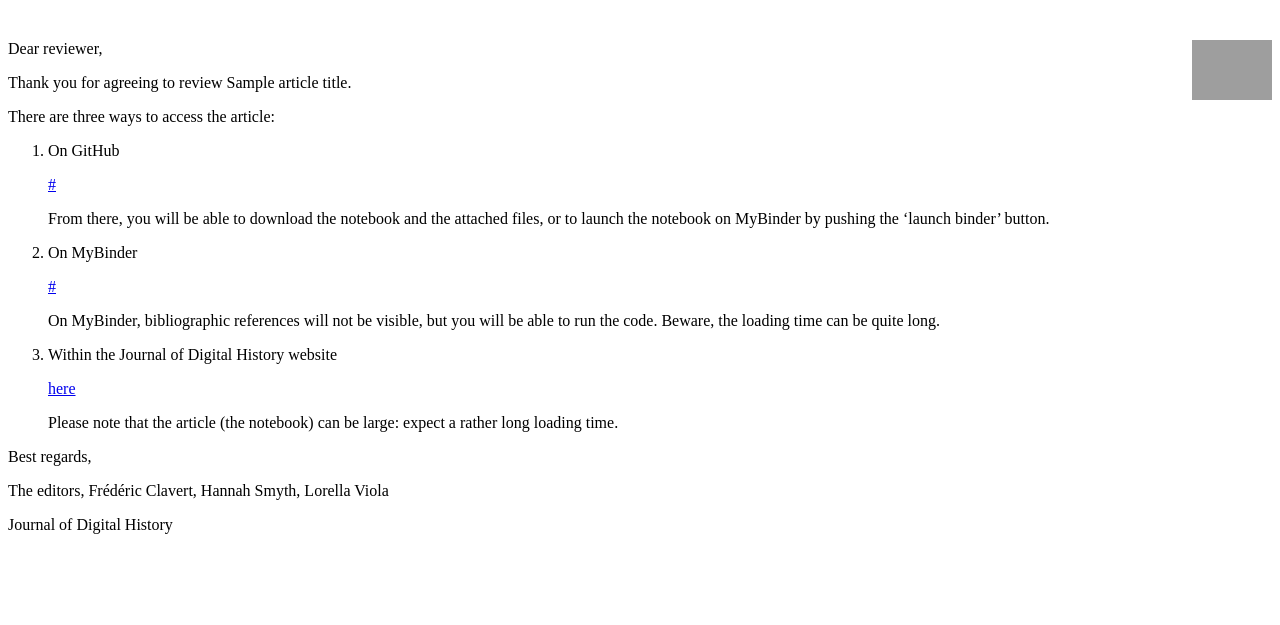
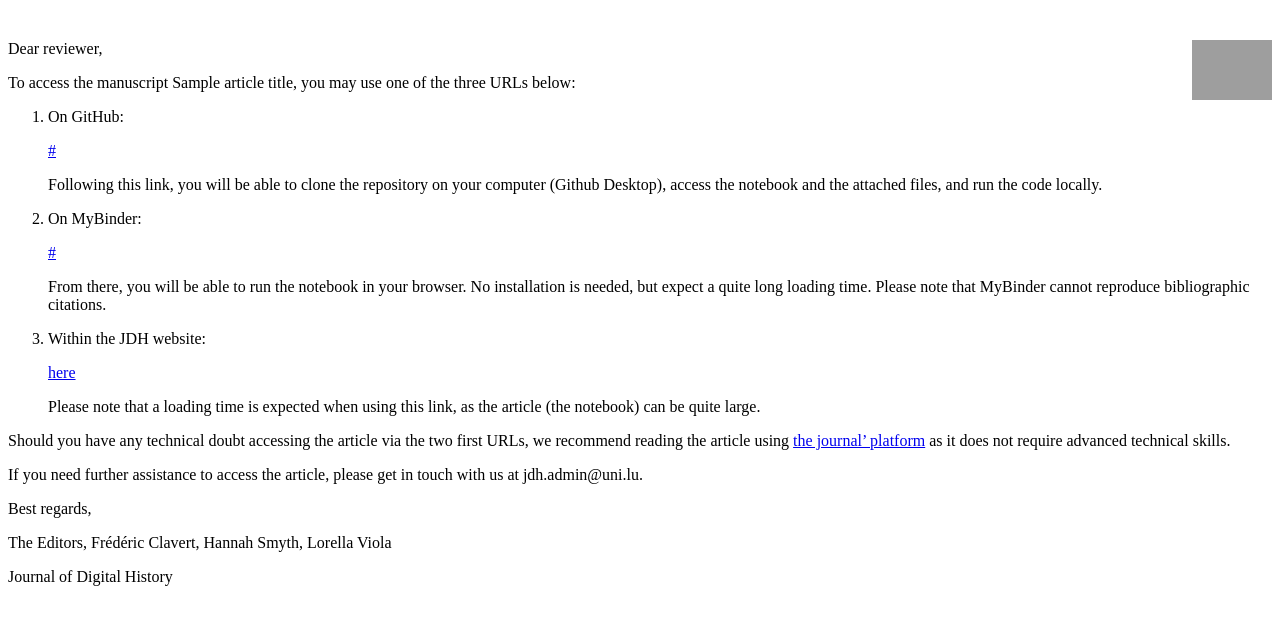
Before and after one commit to C2DH/journal-of-digital-history-backend, a Django app: template jdhseo/templates/jdhseo/peer_review.html in a window 1280 px wide. Shown: the top 625 px of the page. Run offline with Django 3.2, Linux system fonts and the light colour scheme; the template is opened without the code that fills it: most values are stand-ins (such as "Sample title", 1, 10 or a date in 2020); grey boxes are pictures that could not be loaded.

Commit message:
update template (#343)

```diff
--- a/jdhseo/templates/jdhseo/peer_review.html
+++ b/jdhseo/templates/jdhseo/peer_review.html
@@ -4,23 +4,27 @@
 <div style="margin-top: 40px;">
 <p>Dear reviewer,</p>
 
-<p>Thank you for agreeing to review {{ articleTitle }}.</p>
+<p>To access the manuscript {{ articleTitle }}, you may use one of the three URLs below:</p>
 
-<p>There are three ways to access the article:</p>
 
 <ol>
-    <li>On GitHub</li>
+    <li>On GitHub:</li>
     <p><a href="{{ article.repository_url }}">{{ article.repository_url }}</a></p>
-    <p>From there, you will be able to download the notebook and the attached files, or to launch the notebook on MyBinder by pushing the ‘launch binder’ button.</p>
-    <li>On MyBinder</li>
+    <p>Following this link, you will be able to clone the repository on your computer (Github Desktop), access the notebook and the attached files, and run the code locally.
+</p>
+    <li>On MyBinder:</li>
     <p><a href="{{ article.binder_url }}">{{ article.binder_url }}</a></p>
-    <p>On MyBinder, bibliographic references will not be visible, but you will be able to run the code. Beware, the loading time can be quite long.</p>
-    <li>Within the Journal of Digital History website</li>
-    <p><a href="https://journalofdigitalhistory.org/en/notebook-viewer/{{ article.notebook_url|add:'/' }}">here</a></p>
-    <p>Please note that the article (the notebook) can be large: expect a rather long loading time.</p>
+    <p>From there, you will be able to run the notebook in your browser. No installation is needed, but expect a quite long loading time. Please note that MyBinder cannot reproduce bibliographic citations.</p>
+    <li>Within the JDH website:</li>
+    <p><a href="https://journalofdigitalhistory.org/en/notebook-viewer/{{ article.notebook_url|add:'/?v=3' }}">here</a></p>
+    <p>Please note that a loading time is expected when using this link, as the article (the notebook) can be quite large.</p>
 </ol>
 
+<p>Should you have any technical doubt accessing the article via the two first URLs, we recommend reading the article using <a href="https://journalofdigitalhistory.org/en/notebook-viewer/{{ article.notebook_url|add:'/?v=3' }}">the journal’ platform</a> as it does not require advanced technical skills.</p>
+
+<p>If you need further assistance to access the article, please get in touch with us at jdh.admin@uni.lu.</p>
+
 <p>Best regards,</p>
-<p>The editors, Frédéric Clavert, Hannah Smyth, Lorella Viola</p>
+<p>The Editors, Frédéric Clavert, Hannah Smyth, Lorella Viola</p>
 <p>Journal of Digital History</p>
 </div>
--- a/jdhseo/utils.py
+++ b/jdhseo/utils.py
@@ -194,11 +194,6 @@ def parseJupyterNotebook(notebook, merged_authors_affiliations):
             formatInlineCitations,
             source,
         )
-        """ source = re.sub(
-        r"<cite\s+id=[\"'][^\"']*[\"']><a\s+href=[\"']#([^\"']+)[\"']>([^<]*)</a></cite>",
-        formatCitationManager,
-        source,
-        )  """
         source = re.sub(
         r"<cite\s+id=[\"'][^\"']*[\"']><a\s+href=[\"']#([^\"']+)[\"']>([^<]*)</a></cite>",
         formatSimplyCitations,
```
